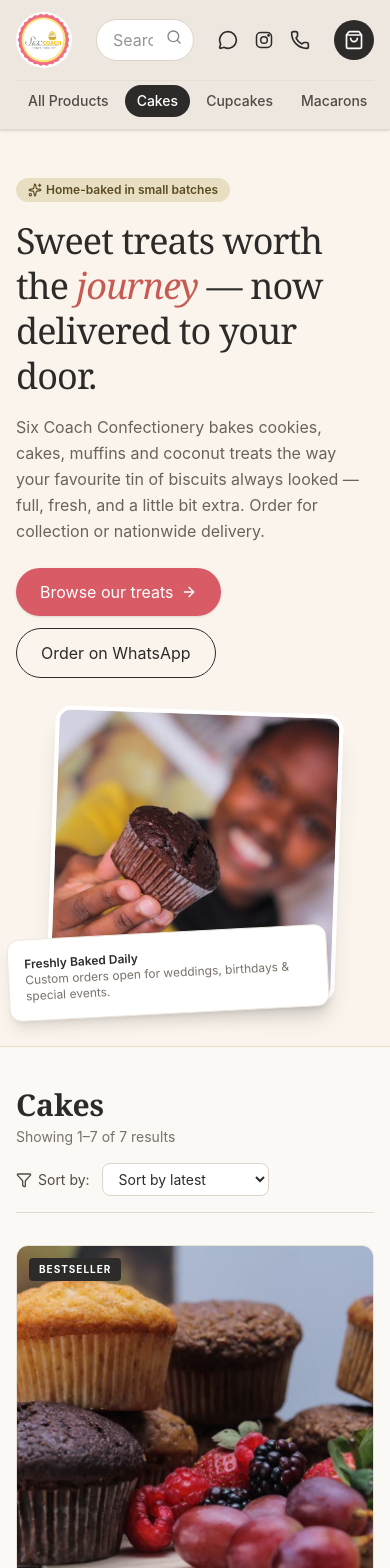
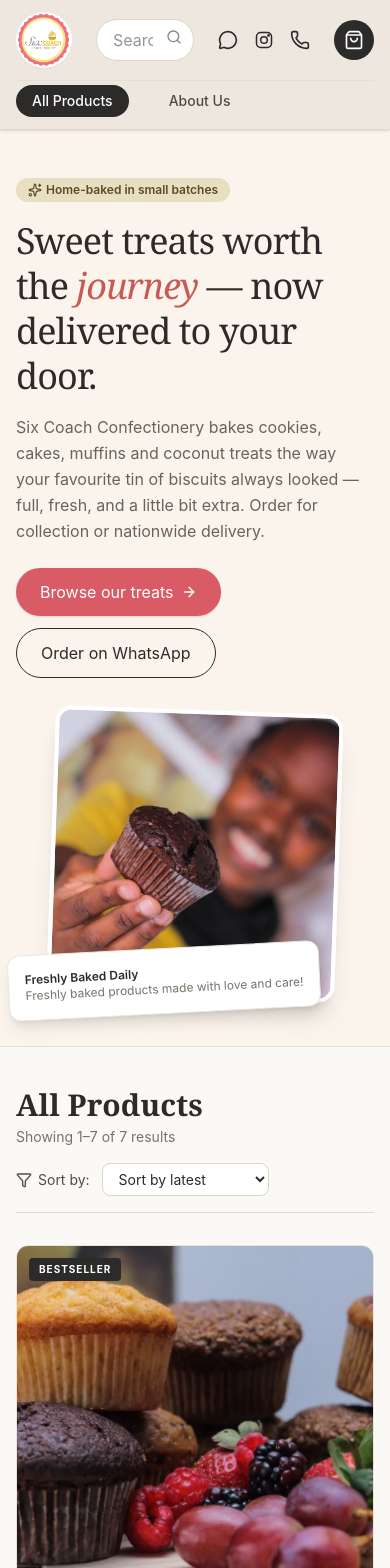
Before and after one commit to YolandaMashaba/SixCoachConfectioneryWebApp, a React (Vite) app: page / in a window 390 px wide. Shown: the top 1568 px of the page. Built offline with nearby package versions, Linux system fonts and the light colour scheme.

Commit message:
feat: Refactor navigation and product display logic in App component

```diff
--- a/src/App.jsx
+++ b/src/App.jsx
@@ -9,7 +9,11 @@ import {
   Minus,
   Sparkles,
   ArrowRight,
-  Filter
+  Filter,
+  Heart,
+  Award,
+  Users,
+  Coffee
 } from 'lucide-react';
 
 // Product Catalog Data matching wireframes & UI designs
@@ -49,7 +53,7 @@ const PRODUCTS = [
   },
   {
     id: 'c4',
-    name: '',
+    name: 'Layered Celebration Cake',
     category: 'Cakes',
     price: 300,
     badge: 'BESTSELLER',
@@ -78,7 +82,7 @@ const PRODUCTS = [
     rating: 4.8,
     reviews: 22,
     image: '/images/cake-6.jpeg',
-    description: 'Cruncy and delicious ginger biscuits.'
+    description: 'Crunchy and delicious ginger biscuits.'
   },
   {
     id: 'c7',
@@ -91,18 +95,11 @@ const PRODUCTS = [
     image: '/images/cake-7.jpeg',
     description: 'Soft and delicate, yet satisfying.'
   }
-
 ];
 
-const CATEGORIES = [
+const NAV_ITEMS = [
   'All Products',
-  'Cakes',
-  'Cupcakes',
-  'Macarons',
-  'Toppers',
-  'Treats',
-  'Corporate Orders',
-  'Merchandise'
+  'About Us'
 ];
 
 const CAKE_SIZE_PRICING = {
@@ -120,7 +117,7 @@ const getProductPrice = (product, customOpts = null) => {
 };
 
 export default function App() {
-  const [selectedCategory, setSelectedCategory] = useState('Cakes');
+  const [activeTab, setActiveTab] = useState('All Products');
   const [searchQuery, setSearchQuery] = useState('');
   const [sortBy, setSortBy] = useState('latest');
   const [cart, setCart] = useState([]);
@@ -135,17 +132,16 @@ export default function App() {
   // Filtering & Sorting
   const filteredProducts = useMemo(() => {
     return PRODUCTS.filter(product => {
-      const matchesCategory = selectedCategory === 'All Products' || product.category === selectedCategory;
       const matchesSearch = product.name.toLowerCase().includes(searchQuery.toLowerCase()) ||
                             product.description.toLowerCase().includes(searchQuery.toLowerCase());
-      return matchesCategory && matchesSearch;
+      return matchesSearch;
     }).sort((a, b) => {
       if (sortBy === 'price-low') return a.price - b.price;
       if (sortBy === 'price-high') return b.price - a.price;
       if (sortBy === 'rating') return b.rating - a.rating;
       return 0; // 'latest' default order
     });
-  }, [selectedCategory, searchQuery, sortBy]);
+  }, [searchQuery, sortBy]);
 
   // Cart operations
   const addToCart = (product, customOpts = null) => {
@@ -195,7 +191,7 @@ export default function App() {
   const handleWhatsAppOrder = () => {
     if (cart.length === 0) return;
 
-    let message = `Hello Six Coach Confectionery! \nI would like to place an order:\n\n`;
+    let message = `Hello Six Coach Confectionery! 🎂\nI would like to place an order:\n\n`;
     cart.forEach((item, index) => {
       message += `${index + 1}. *${item.name}* (x${item.quantity}) - R${item.price * item.quantity}.00\n`;
       if (item.customOpts) {
@@ -207,7 +203,7 @@ export default function App() {
     message += `\n*Total Amount:* R${totalCartAmount}.00\n\nPlease let me know availability and payment details!`;
 
     const encodedMessage = encodeURIComponent(message);
-    window.open(`https://wa.me/27821234567?text=${encodedMessage}`, '_blank');
+    window.open(`https://wa.me/27791901471?text=${encodedMessage}`, '_blank');
   };
 
   return (
@@ -221,12 +217,12 @@ export default function App() {
             {/* Logo */}
             <div
               className="flex items-center space-x-3 cursor-pointer"
-  onClick={() => setSelectedCategory('All Products')}
+              onClick={() => setActiveTab('All Products')}
             >
               <img
                 src="/images/logo.jpeg"
                 alt="Six Coach Confectionery Logo"
-    className="h-14 w-14 object-contain rounded-full"
+                className="h-14 w-14 object-contain rounded-full shadow-xs"
               />
             </div>
 
@@ -235,7 +231,7 @@ export default function App() {
               <div className="relative">
                 <input
                   type="text"
-                  placeholder="Search treats, cakes, macarons..."
+                  placeholder="Search treats, cakes, muffins..."
                   value={searchQuery}
                   onChange={(e) => setSearchQuery(e.target.value)}
                   className="w-full bg-white border border-[#DDD5CA] rounded-full py-2 pl-4 pr-10 text-sm focus:outline-none focus:ring-2 focus:ring-[#B8860B] transition-all"
@@ -246,7 +242,7 @@ export default function App() {
 
             {/* Social & Cart Icons */}
             <div className="flex items-center space-x-4">
-              <a href="https://wa.me/27821234567" target="_blank" rel="noreferrer" className="text-[#2D2B2A] hover:text-[#25D366] transition-colors">
+              <a href="https://wa.me/27791901471" target="_blank" rel="noreferrer" className="text-[#2D2B2A] hover:text-[#25D366] transition-colors">
                 <MessageCircle className="w-5 h-5" />
               </a>
               <a href="#instagram" className="text-[#2D2B2A] hover:text-[#E1306C] transition-colors">
@@ -256,7 +252,7 @@ export default function App() {
                   <circle cx="17.5" cy="6.5" r="0.8" fill="currentColor" />
                 </svg>
               </a>
-              <a href="tel:+27821234567" className="text-[#2D2B2A] hover:text-[#B8860B] transition-colors">
+              <a href="tel:+27791901471" className="text-[#2D2B2A] hover:text-[#B8860B] transition-colors">
                 <Phone className="w-5 h-5" />
               </a>
 
@@ -275,26 +271,27 @@ export default function App() {
             </div>
           </div>
 
-          {/* Navigation Bar / Categories */}
-          <nav className="flex items-center space-x-1 sm:space-x-6 overflow-x-auto pb-3 pt-1 scrollbar-none text-sm font-medium border-t border-[#E2DAD0]/60">
-            {CATEGORIES.map((cat) => (
+          {/* Navigation Bar / Only All Products & About Us */}
+          <nav className="flex items-center space-x-6 overflow-x-auto pb-3 pt-1 text-sm font-medium border-t border-[#E2DAD0]/60">
+            {NAV_ITEMS.map((item) => (
               <button
-                key={cat}
-                onClick={() => setSelectedCategory(cat)}
-                className={`whitespace-nowrap px-3 py-1.5 rounded-full transition-all ${
-                  selectedCategory === cat
+                key={item}
+                onClick={() => setActiveTab(item)}
+                className={`whitespace-nowrap px-4 py-1.5 rounded-full transition-all ${
+                  activeTab === item
                     ? 'bg-[#2D2B2A] text-white font-semibold'
                     : 'text-[#524B45] hover:text-[#2D2B2A] hover:bg-[#E2DAD0]'
                 }`}
               >
-                {cat}
+                {item}
               </button>
             ))}
           </nav>
         </div>
       </header>
 
-      {/* --- HERO BANNER SECTION --- */}
+      {/* --- HERO BANNER SECTION (Shown when browsing products) --- */}
+      {activeTab === 'All Products' && (
         <section className="bg-[#FAF4EC] border-b border-[#E8DFC2] py-12 px-4 sm:px-6 lg:px-8 relative overflow-hidden">
           <div className="max-w-7xl mx-auto grid grid-cols-1 md:grid-cols-2 gap-8 items-center">
             <div className="space-y-4">
@@ -309,7 +306,7 @@ export default function App() {
               </p>
               <div className="pt-2 flex flex-wrap gap-3">
                 <button
-                onClick={() => setSelectedCategory('Cakes')}
+                  onClick={() => setActiveTab('All Products')}
                   className="bg-[#D95B66] text-white px-6 py-3 rounded-full font-medium hover:bg-[#C24954] transition-all flex items-center shadow-sm"
                 >
                   Browse our treats <ArrowRight className="w-4 h-4 ml-2" />
@@ -333,19 +330,21 @@ export default function App() {
               </div>
               <div className="absolute -bottom-4 -left-2 bg-white p-4 rounded-xl shadow-lg border border-[#EDE7DF] max-w-xs transform -rotate-3">
                 <p className="text-xs font-semibold text-[#2D2B2A]">Freshly Baked Daily</p>
-              <p className="text-xs text-[#7A726A]">Custom orders open for weddings, birthdays & special events.</p>
+                <p className="text-xs text-[#7A726A]">Freshly baked products made with love and care!</p>
               </div>
             </div>
           </div>
         </section>
+      )}
 
-      {/* --- MAIN CATALOG CONTENT --- */}
+      {/* --- MAIN PAGE CONTENT --- */}
+      {activeTab === 'All Products' ? (
         <main className="max-w-7xl mx-auto px-4 sm:px-6 lg:px-8 py-10">
 
           {/* Section Header & Filters */}
           <div className="flex flex-col sm:flex-row sm:items-center justify-between mb-8 pb-4 border-b border-[#E2DAD0]">
             <div>
-            <h2 className="text-3xl font-serif font-bold text-[#2D2B2A]">{selectedCategory}</h2>
+              <h2 className="text-3xl font-serif font-bold text-[#2D2B2A]">All Products</h2>
               <p className="text-sm text-[#7A726A] mt-1">
                 Showing 1–{filteredProducts.length} of {PRODUCTS.length} results
               </p>
@@ -371,12 +370,12 @@ export default function App() {
           {/* Product Grid */}
           {filteredProducts.length === 0 ? (
             <div className="text-center py-16 bg-white rounded-2xl border border-dashed border-[#DDD5CA]">
-            <p className="text-lg text-[#6B635B]">No treats found matching your selection.</p>
+              <p className="text-lg text-[#6B635B]">No treats found matching your search.</p>
               <button
-              onClick={() => { setSelectedCategory('All Products'); setSearchQuery(''); }}
+                onClick={() => setSearchQuery('')}
                 className="mt-4 text-sm font-semibold text-[#C85A54] hover:underline"
               >
-              Clear filters and view all products
+                Clear search and view all products
               </button>
             </div>
           ) : (
@@ -430,6 +429,78 @@ export default function App() {
             </div>
           )}
         </main>
+      ) : (
+        /* --- ABOUT US PAGE SECTION --- */
+        <main className="max-w-5xl mx-auto px-4 sm:px-6 lg:px-8 py-12">
+
+          {/* Header */}
+          <div className="text-center max-w-2xl mx-auto space-y-3 mb-12">
+            <span className="text-xs font-bold tracking-widest uppercase text-[#C85A54]">Our Story & Purpose</span>
+            <h2 className="text-4xl font-serif font-bold text-[#2D2B2A]">About Six Coach Confectionery</h2>
+            <div className="w-16 h-1 bg-[#C85A54] mx-auto rounded-full"></div>
+          </div>
+
+          {/* Intro Story */}
+          <div className="bg-white rounded-2xl p-8 sm:p-10 border border-[#EDE7DF] shadow-xs space-y-6 text-[#524B45] leading-relaxed">
+            <div className="grid grid-cols-1 md:grid-cols-3 gap-8 items-center border-b border-[#F0EAE1] pb-8">
+              <div className="md:col-span-1 flex justify-center">
+                <img
+                  src="/images/logo.jpeg"
+                  alt="Six Coach Confectionery Logo"
+                  className="w-40 h-40 object-cover rounded-full shadow-md border-4 border-[#FAF4EC]"
+                />
+              </div>
+              <div className="md:col-span-2 space-y-3">
+                <h3 className="text-2xl font-serif font-bold text-[#2D2B2A]">Who Is Behind It</h3>
+                <p className="text-sm">
+                  <strong>Six Coach Confectionery</strong> is an independent artisanal bakery rooted in home-style craftsmanship. Founded by Letta Mthiunye. She started the business because she wanted to share the joy of homemade treats with her community. Dedicated to preserving authentic baking traditions, our team combines culinary precision with warm, personal hospitality.
+                </p>
+                <p className="text-sm">
+                  Every muffin, biscuit tin, and celebration cake is crafted in small batches using premium ingredients, ensuring that every bite feels genuinely homemade and crafted with love.
+                </p>
+              </div>
+            </div>
+
+            {/* Core Pillars */}
+            <div className="grid grid-cols-1 sm:grid-cols-3 gap-6 pt-4">
+              <div className="bg-[#FAF7F2] p-5 rounded-xl border border-[#EDE7DF] text-center space-y-2">
+                <Coffee className="w-8 h-8 text-[#C85A54] mx-auto" />
+                <h4 className="font-serif font-bold text-[#2D2B2A]">What We Do</h4>
+                <p className="text-xs text-[#7A726A]">
+                  We bake fresh cookies, muffins, banana loaves, marble cakes, and custom celebration cakes daily for personal treats and special events.
+                </p>
+              </div>
+
+              <div className="bg-[#FAF7F2] p-5 rounded-xl border border-[#EDE7DF] text-center space-y-2">
+                <Heart className="w-8 h-8 text-[#C85A54] mx-auto" />
+                <h4 className="font-serif font-bold text-[#2D2B2A]">Why We Exist</h4>
+                <p className="text-xs text-[#7A726A]">
+                  To bring back the comforting feeling of opening a full, fresh tin of biscuits—bringing people together through memorable flavors.
+                </p>
+              </div>
+
+              <div className="bg-[#FAF7F2] p-5 rounded-xl border border-[#EDE7DF] text-center space-y-2">
+                <Award className="w-8 h-8 text-[#C85A54] mx-auto" />
+                <h4 className="font-serif font-bold text-[#2D2B2A]">Our Promise</h4>
+                <p className="text-xs text-[#7A726A]">
+                  Uncompromised quality, zero artificial preservatives, small-batch attention, and seamless WhatsApp ordering delivered directly to you.
+                </p>
+              </div>
+            </div>
+
+            {/* Call to action inside About page */}
+            <div className="pt-6 text-center border-t border-[#F0EAE1]">
+              <h4 className="font-serif font-bold text-lg text-[#2D2B2A] mb-2">Ready to try our home-baked treats?</h4>
+              <button
+                onClick={() => setActiveTab('All Products')}
+                className="bg-[#2D2B2A] hover:bg-[#403D3B] text-white px-8 py-3 rounded-full font-semibold text-sm transition-all shadow-sm"
+              >
+                Explore All Products
+              </button>
+            </div>
+          </div>
+        </main>
+      )}
 
       {/* --- CUSTOMIZATION / PRODUCT DETAILS MODAL --- */}
       {selectedProduct && (
@@ -486,7 +557,7 @@ export default function App() {
                     <label className="block text-xs font-bold text-[#2D2B2A] uppercase mb-1">Custom Cake Board Inscription (Optional)</label>
                     <input
                       type="text"
-                      placeholder='e.g. "Happy 30th Birthday Sarah!"'
+                      placeholder='e.g. "Happy Birthday!"'
                       value={inscription}
                       onChange={(e) => setInscription(e.target.value)}
                       className="w-full text-sm border border-[#DDD5CA] rounded-lg p-2 bg-white"
@@ -615,9 +686,8 @@ export default function App() {
           <div>
             <h4 className="text-xs font-bold text-white uppercase tracking-wider mb-3">Quick Links</h4>
             <ul className="space-y-2 text-xs">
-              <li><button onClick={() => setSelectedCategory('Cakes')} className="hover:text-white transition-colors">Custom Cakes</button></li>
-              <li><button onClick={() => setSelectedCategory('Corporate Orders')} className="hover:text-white transition-colors">Corporate Orders</button></li>
-              <li><button onClick={() => setSelectedCategory('Treats')} className="hover:text-white transition-colors">Baked Treats & Tins</button></li>
+              <li><button onClick={() => setActiveTab('All Products')} className="hover:text-white transition-colors">All Products</button></li>
+              <li><button onClick={() => setActiveTab('About Us')} className="hover:text-white transition-colors">About Us</button></li>
             </ul>
           </div>
           <div>
```
Lines whose indentation alone changed are shown as unchanged.
